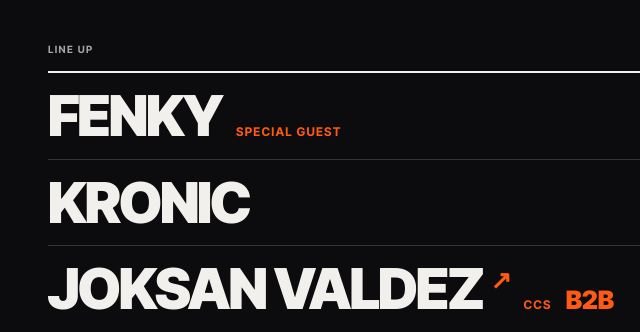
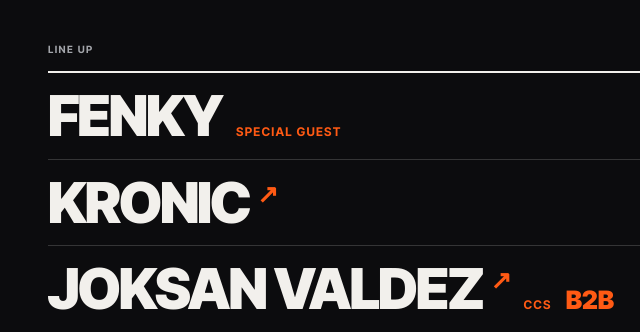
Before and after one commit to festaofc/festaofc.github.io, a plain HTML site: page index.html in a window 1280 px wide. Shown: the part 2909-3241 px from the top of the page, 0-640 px from the left. Drawn offline with Linux system fonts and the light colour scheme; a web font is replaced by a local one.

Commit message:
Link Kronic Instagram in Vol. 01 line-up
Co-Authored-By: Claude Opus 5.5 <noreply@anthropic.com>
Claude-Session: https://claude.ai/code/session_01LXPGSzEKJA18BzGLKms214

```diff
--- a/index.html
+++ b/index.html
@@ -302,7 +302,7 @@
     <span class="small">Line up</span>
     <ul class="lineup" style="margin-top:14px">
       <li>Fenky <em>Special guest</em></li>
-      <li>Kronic</li>
+      <li><a class="dj" href="https://www.instagram.com/kronicm/" target="_blank" rel="noopener">Kronic <span aria-hidden="true">↗</span></a></li>
       <li><a class="dj" href="https://www.instagram.com/joksanvaldezmusic/" target="_blank" rel="noopener">Joksan Valdez <span aria-hidden="true">↗</span></a> <em>CCS</em> <span class="b2b">B2B</span> Daniel Quevedo <em>MGTA</em></li>
       <li>Ney Roberts</li>
     </ul>
```
